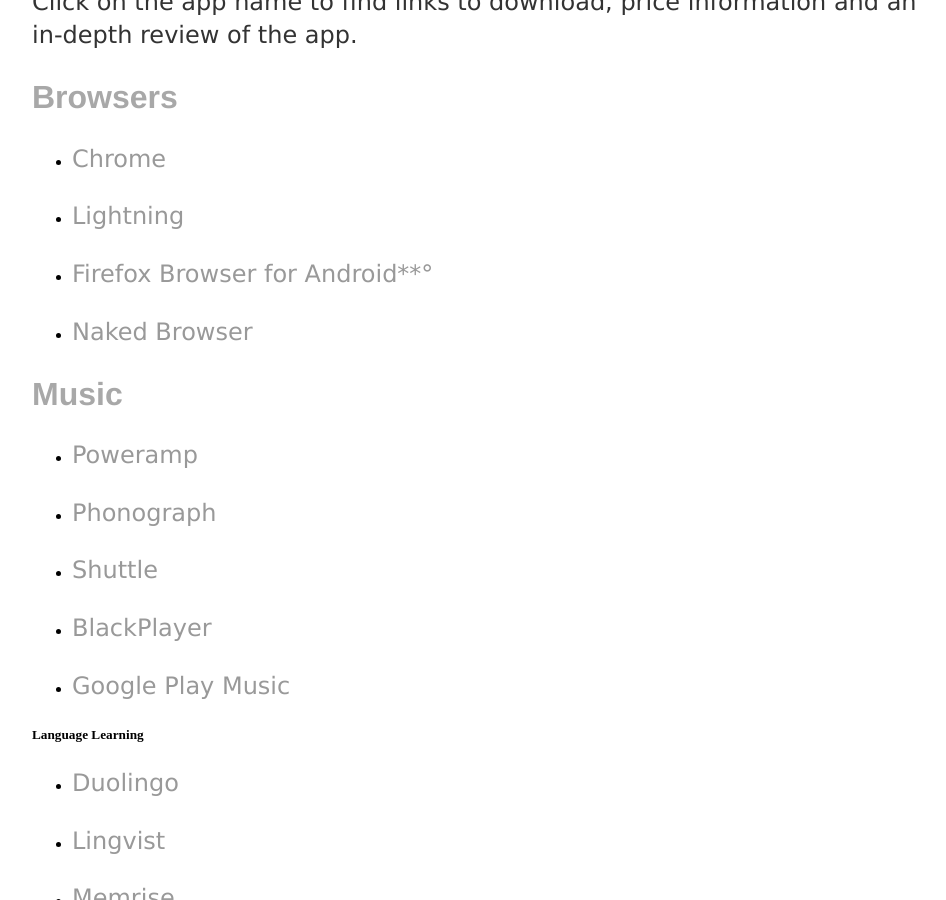
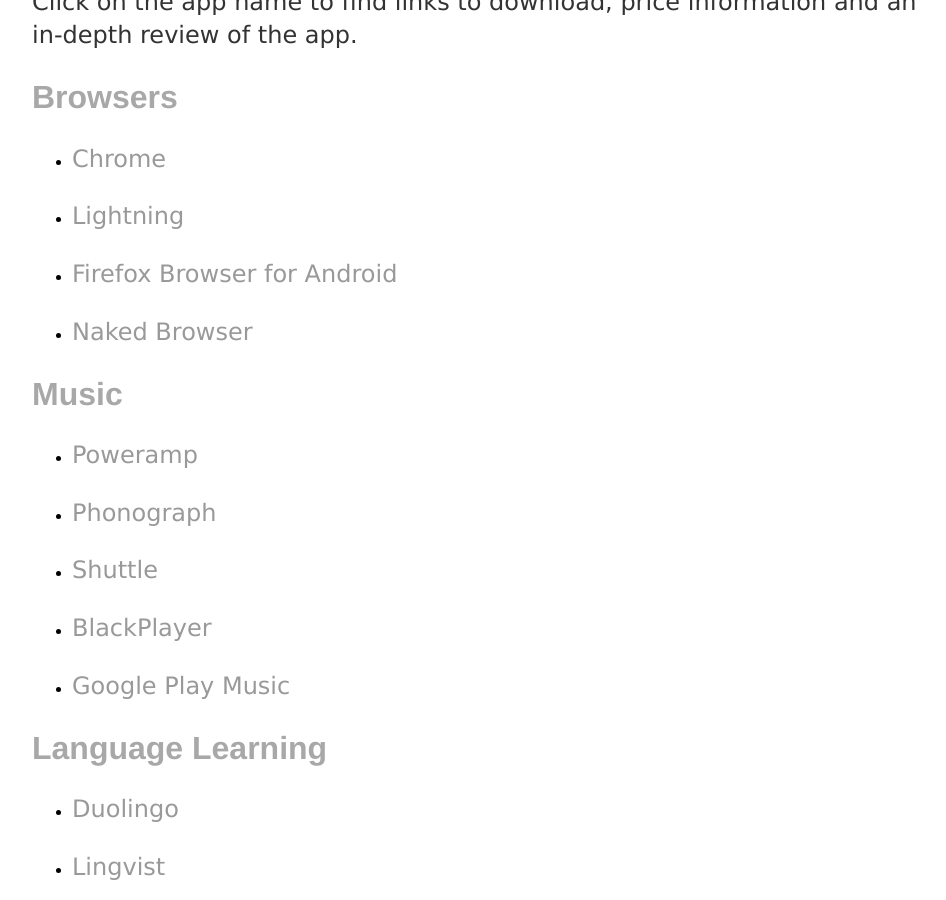
Before and after one commit to TGNYC/old, a Jekyll site: the page built from android/appguide/index.md, in a window 1280 px wide and 900 px high, scrolled down 303 px. Shown: the whole window, without its empty margins (160-1106 px from the left). Built offline with Jekyll 4.4.1, drawn with Linux system fonts in a browser that asks for light colours.

```diff
--- a/android/appguide/index.md
+++ b/android/appguide/index.md
@@ -14,9 +14,9 @@ Click on the app name to find links to download, price information and an in-dep
 
 * [Lightning](/android/appguide/lightning)
 
-+ [Firefox Browser for Android**°](/android/appguide/firefox)
+* [Firefox Browser for Android](/android/appguide/firefox)
 
-+ [Naked Browser](/android/appguide/naked)
+* [Naked Browser](/android/appguide/naked)
 
 ## Music
 
@@ -30,7 +30,7 @@ Click on the app name to find links to download, price information and an in-dep
 
 * [Google Play Music](/android/appguide/playmusic/)
 
-##### Language Learning
+## Language Learning
 
 * [Duolingo](/android/appguide/duolingo/)
 
@@ -40,7 +40,7 @@ Click on the app name to find links to download, price information and an in-dep
 
 * [Quizlet](/android/appguide/quizlet/)
 
-##### SMS Messengers
+## SMS Messengers
 
 * [Google Messenger]
 
@@ -48,7 +48,7 @@ Click on the app name to find links to download, price information and an in-dep
 
 * [AwSMS]
 
-##### File Managers
+## File Managers
 
 * [Solid Explorer]
 	* do **not** use ES Explorer
@@ -56,7 +56,7 @@ Click on the app name to find links to download, price information and an in-dep
 
 * [Cabinet]
 
-##### Photo Galleries
+## Photo Galleries
 
 * [Piktures]
 	* do **not** use QuickPik
@@ -66,7 +66,7 @@ Click on the app name to find links to download, price information and an in-dep
 
 * [Google Photos]
 
-##### Note Takers
+## Note Takers
 
 * [Google Keep](~/googlekeep)
 
@@ -76,7 +76,7 @@ Click on the app name to find links to download, price information and an in-dep
 
 * [OneNote]
 
-##### Tasks
+## Tasks
 
 * [Google Keep]
 
```
